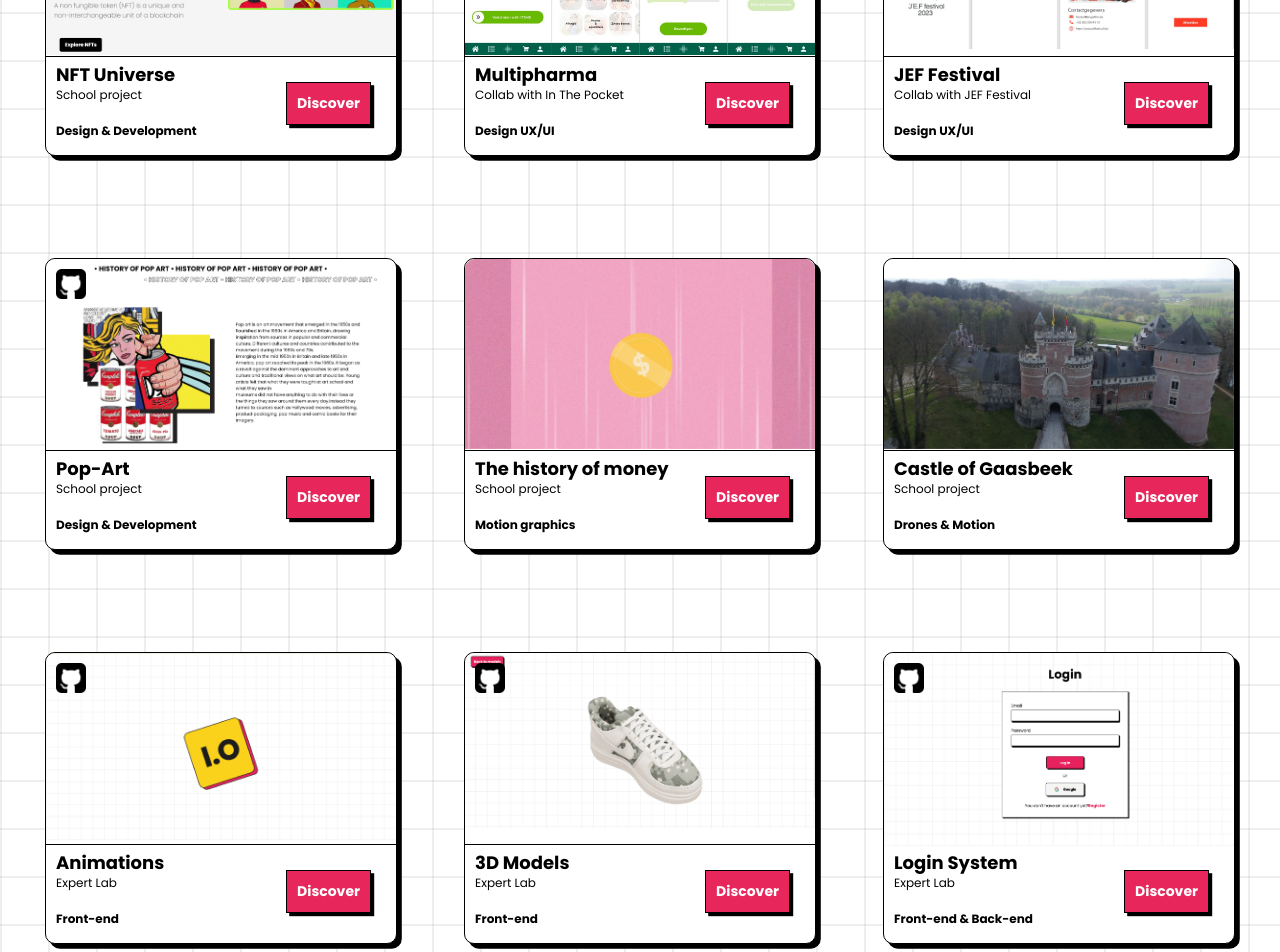
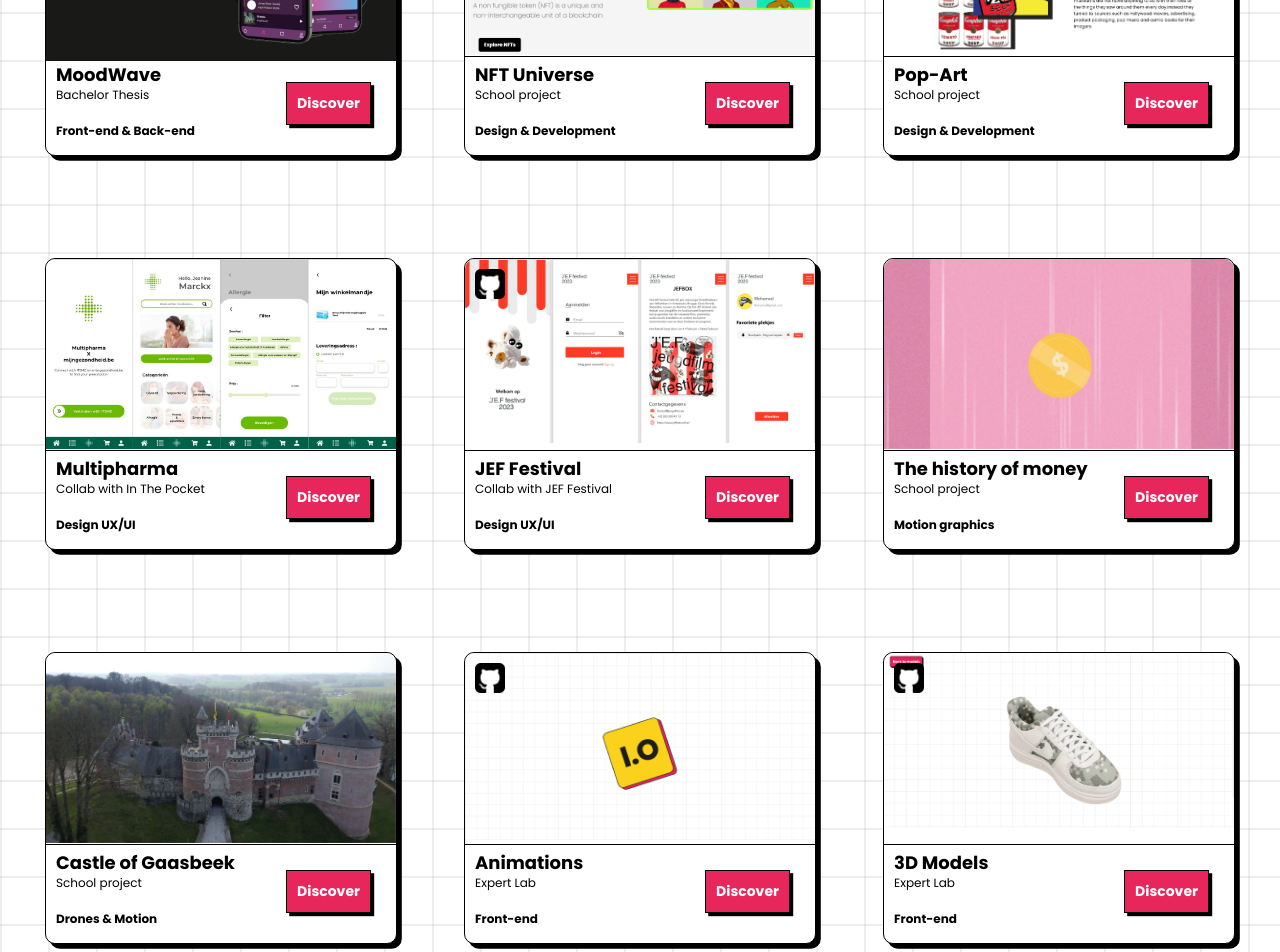
Before and after one commit to IliasOmari/Portfolio-Ilias_Omari, a React (Vite) app in the folder Portfolio_Ilias_Omari/: page /projects in a window 1280 px wide. Shown: the part 420-1372 px from the top of the page. Built offline with nearby package versions, Linux system fonts and the light colour scheme.

Commit message:
added a project and changed order

```diff
--- a/Portfolio_Ilias_Omari/src/components/pages/Contact.jsx
+++ b/Portfolio_Ilias_Omari/src/components/pages/Contact.jsx
@@ -27,8 +27,8 @@ export default function Contact() {
         duration: 4000,
         position: "top-center",
         style: {
-          backgroundColor: "#ffd310",
-          color: "black",
+          backgroundColor: "#d43b84",
+          color: "white",
         },
         icon: "❌",
       });
--- a/Portfolio_Ilias_Omari/src/components/pages/Projects.jsx
+++ b/Portfolio_Ilias_Omari/src/components/pages/Projects.jsx
@@ -10,10 +10,21 @@ import Motion from "../../assets/motion.png";
 import Kasteel from "../../assets/kasteel.png";
 import Animations from "../../assets/animation.png";
 import ThreeD from "../../assets/3d.png";
-import Login from "../../assets/login.png";
 import Github from "../../assets/github.png";
+import MoodWave from "../../assets/MoodWave.png";
 
 const projects = [
+  {
+    github: Github,
+    id: "FinalWork",
+    title: "MoodWave",
+    img: MoodWave,
+    subtitle: "Bachelor Thesis",
+    categorie: "Front-end & Back-end",
+    link: "https://finalwork-moodwave.onrender.com/",
+    linkGithub: "https://github.com/IliasOmari/FinalWork_MoodWave",
+  },
+
   {
     github: Github,
     id: "NFT",
@@ -23,6 +34,17 @@ const projects = [
     categorie: "Design & Development",
     link: "https://ehb-mct.github.io/web-2-frontend-22-23-IliasOmari/dist/index.html",
     linkGithub: "https://github.com/EHB-MCT/web-2-frontend-22-23-IliasOmari",
+  },
+
+  {
+    github: Github,
+    id: "POP",
+    title: "Pop-Art",
+    img: PopArt,
+    subtitle: "School project",
+    categorie: "Design & Development",
+    link: "https://pop-art.onrender.com/project/pop-art",
+    linkGithub: "https://github.com/EHB-MCT/frontend-werkstuk-22-23-IliasOmari",
   },
 
   {
@@ -43,17 +65,6 @@ const projects = [
     categorie: "Design UX/UI",
     link: "https://xd.adobe.com/view/f71a3ccb-5b6f-44b1-98b1-68340019a25c-a249/",
     linkGithub: "https://github.com/EHB-MCT/full-projects-3-lobjim-productions",
-  },
-
-  {
-    github: Github,
-    id: "POP",
-    title: "Pop-Art",
-    img: PopArt,
-    subtitle: "School project",
-    categorie: "Design & Development",
-    link: "https://pop-art.onrender.com/project/pop-art",
-    linkGithub: "https://github.com/EHB-MCT/frontend-werkstuk-22-23-IliasOmari",
   },
 
   {
@@ -95,17 +106,6 @@ const projects = [
     link: "https://threedmodels.onrender.com/",
     linkGithub: "https://github.com/IliasOmari/threejs",
   },
-
-  {
-    github: Github,
-    id: "PROTOTYPE4",
-    title: "Login System",
-    img: Login,
-    subtitle: "Expert Lab",
-    categorie: "Front-end & Back-end ",
-    link: "https://loginsystem-51fq.onrender.com/",
-    linkGithub: "https://github.com/IliasOmari/login",
-  },
 ];
 
 const Projects = () => {
```
Also changed, not shown: Portfolio_Ilias_Omari/src/assets/MoodWave.png (added).
